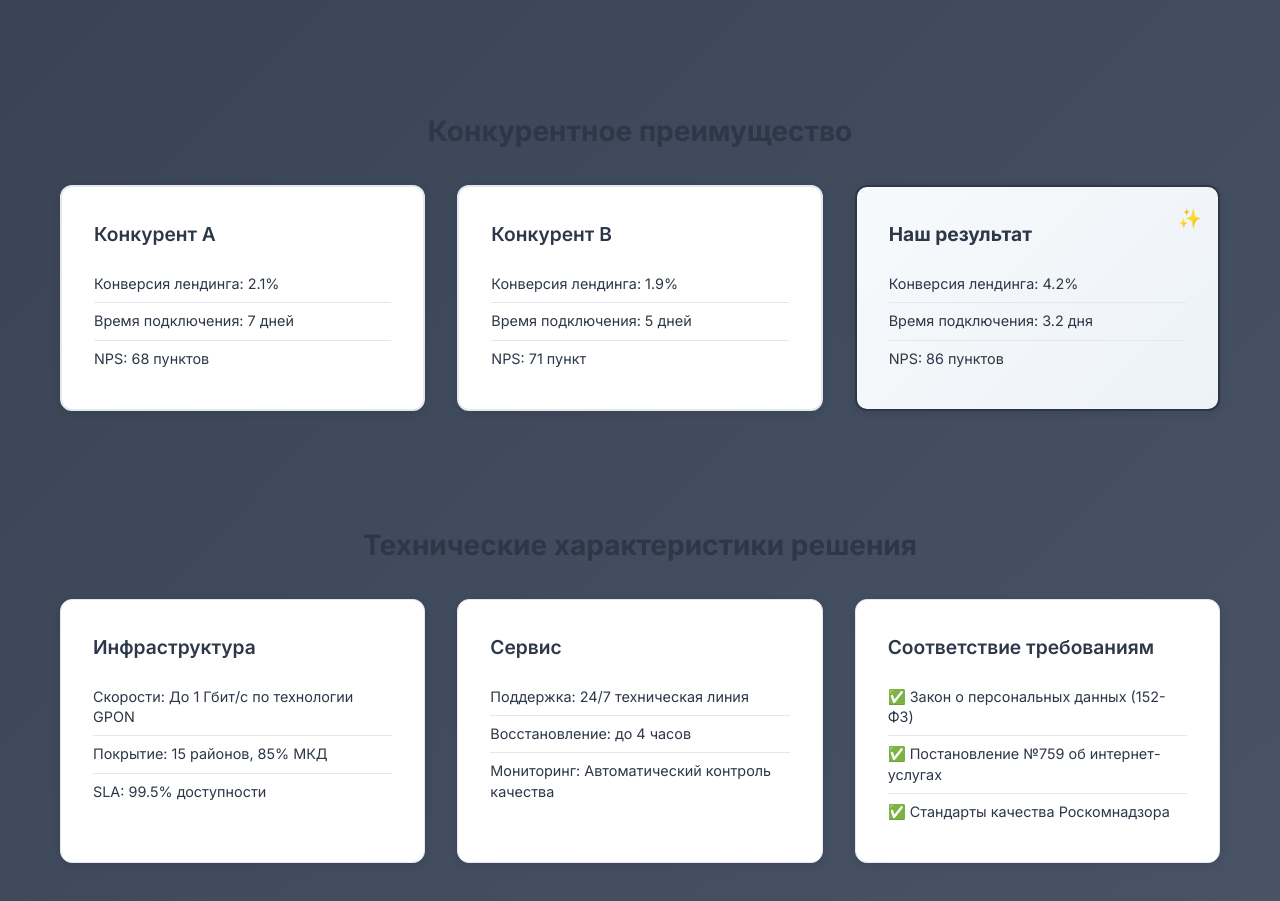
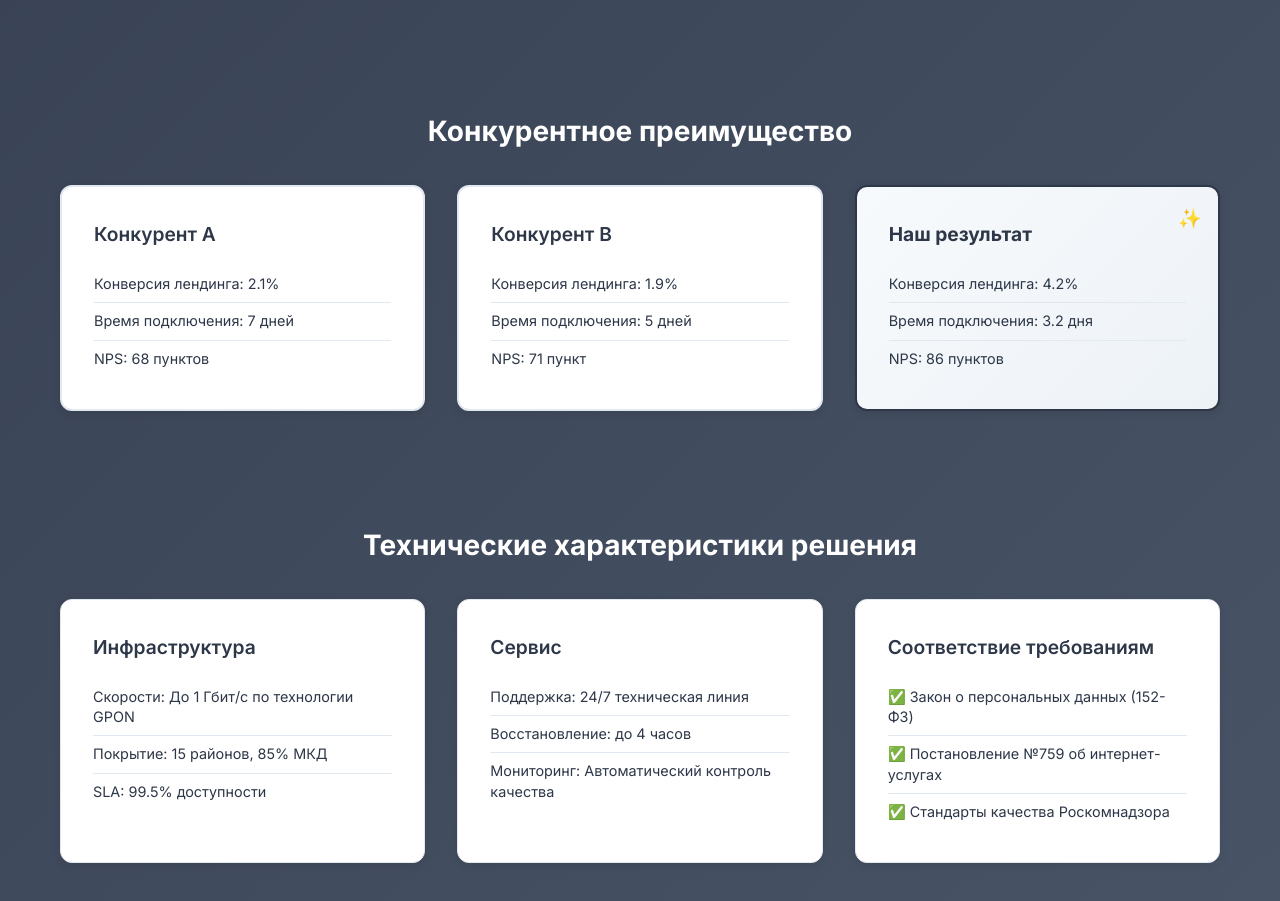
Before and after one commit to Ollatair/case_mf, a plain HTML site: page index.html in a window 1280 px wide. Shown: the part 9503-10404 px from the top of the page. Drawn offline with Linux system fonts and the light colour scheme.

Commit message:
Изменен цвет заголовков 'Конкурентное преимущество' и 'Технические характеристики решения' на белый

```diff
--- a/styles.css
+++ b/styles.css
@@ -858,12 +858,12 @@ body {
 }
 
 .results-competitive h3 {
-    color: #2d3748;
+    color: #ffffff;
     margin-bottom: 1.5rem;
 }
 
 .results-technical h3 {
-    color: #2d3748;
+    color: #ffffff;
     margin-bottom: 1.5rem;
 }
 
```
